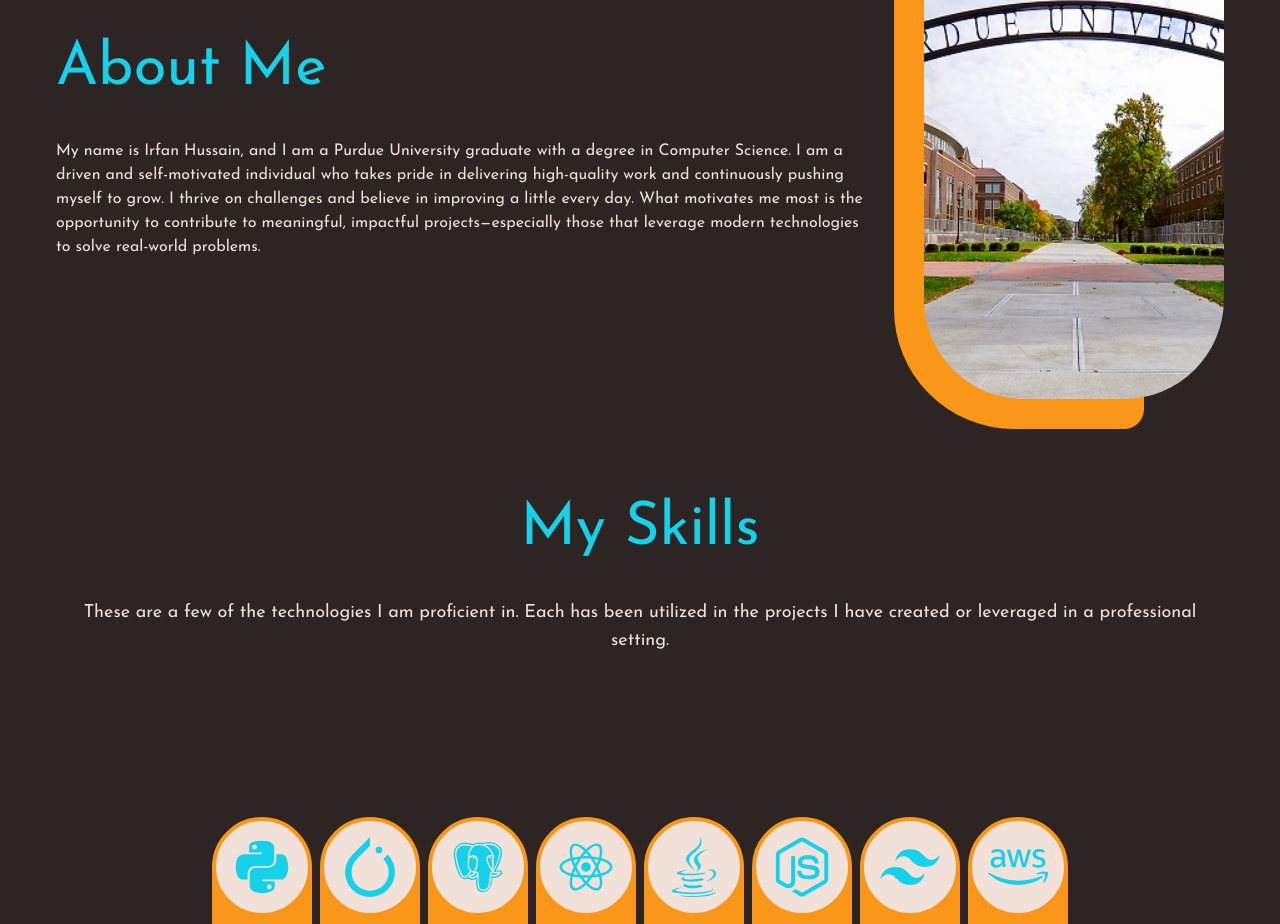
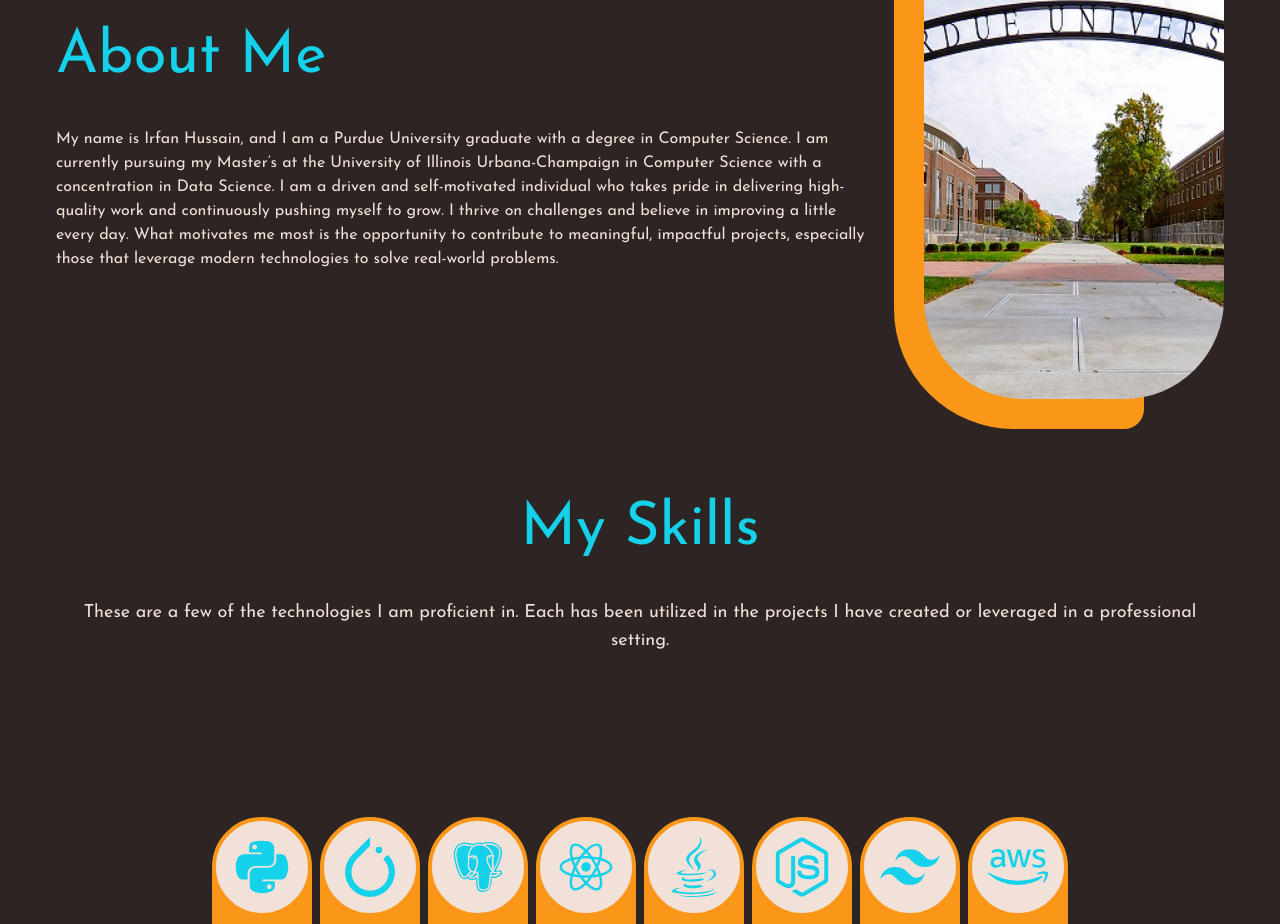
Before and after one commit to IrfanHussain2145/portfolio-website, a React (Vite) app: page / in a window 1280 px wide. Shown: the part 981-1905 px from the top of the page. Built offline with nearby package versions, Linux system fonts and the light colour scheme.

Commit message:
added masters to aboutMe

```diff
--- a/src/components/aboutMeSection/AboutMeText.jsx
+++ b/src/components/aboutMeSection/AboutMeText.jsx
@@ -6,11 +6,12 @@ const AboutMeText = () => {
       <h2 className="text-6xl text-cyan mb-10">About Me</h2>
       <p className="text-white">
       My name is Irfan Hussain, and I am a Purdue University graduate with
-      a degree in Computer Science. I am a driven and self-motivated individual
-      who takes pride in delivering high-quality work and continuously pushing
-      myself to grow. I thrive on challenges and believe in improving a little every day.
-      What motivates me most is the opportunity to contribute to meaningful, impactful
-      projects—especially those that leverage modern technologies to solve real-world problems.
+      a degree in Computer Science. I am currently pursuing my Master’s at the University of
+      Illinois Urbana-Champaign in Computer Science with a concentration in Data Science.
+      I am a driven and self-motivated individual who takes pride in delivering high-quality
+      work and continuously pushing myself to grow. I thrive on challenges and believe in improving
+      a little every day. What motivates me most is the opportunity to contribute to meaningful, impactful
+      projects, especially those that leverage modern technologies to solve real-world problems.
       </p>
       {/* <button className="border border-orange rounded-full py-2 px-4 text-lg flex gap-2 items-center mt-10 hover:bg-orange transition-all duration-500 cursor-pointer md:self-start sm:self-center text-white hover:text-cyan ">
           My Projects
```
